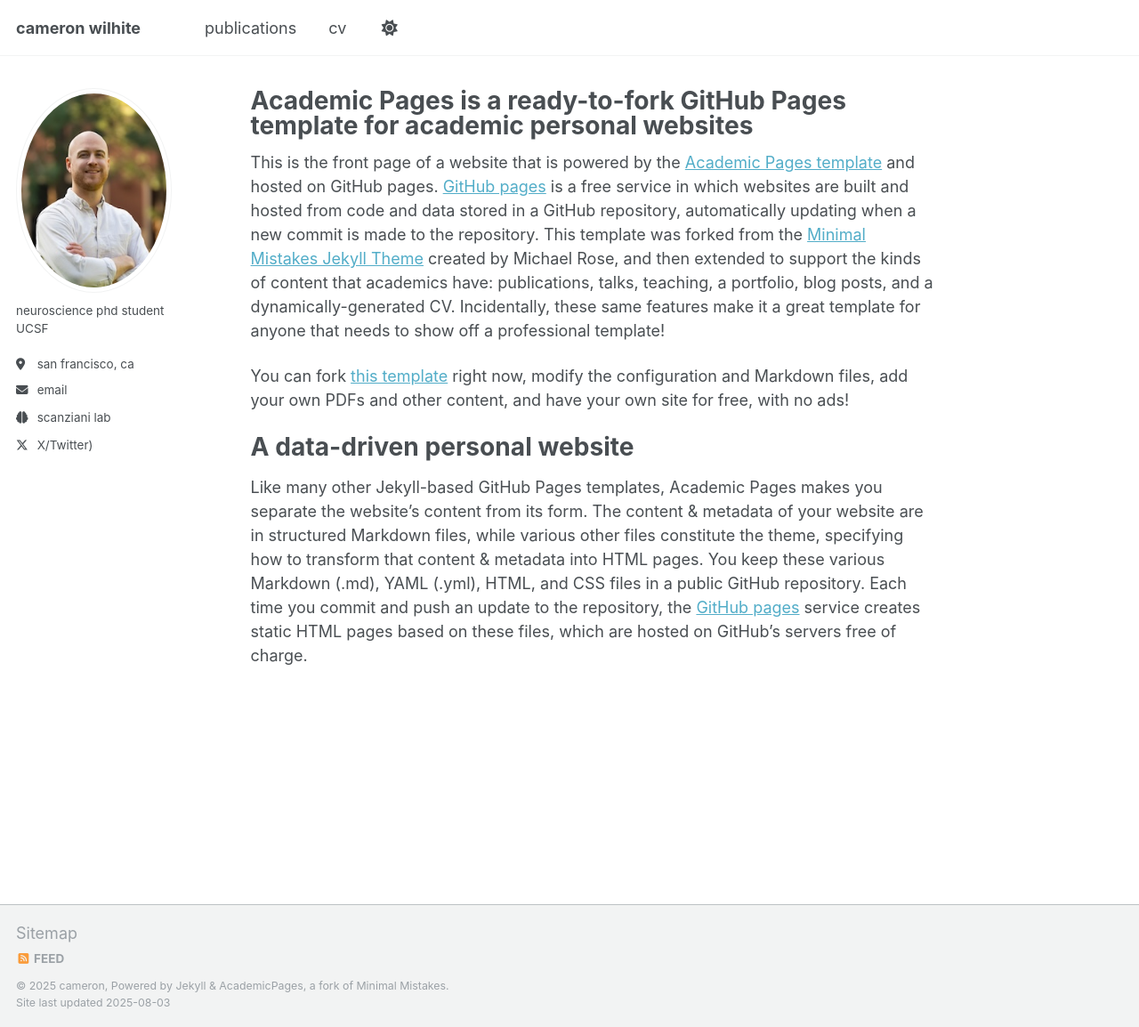
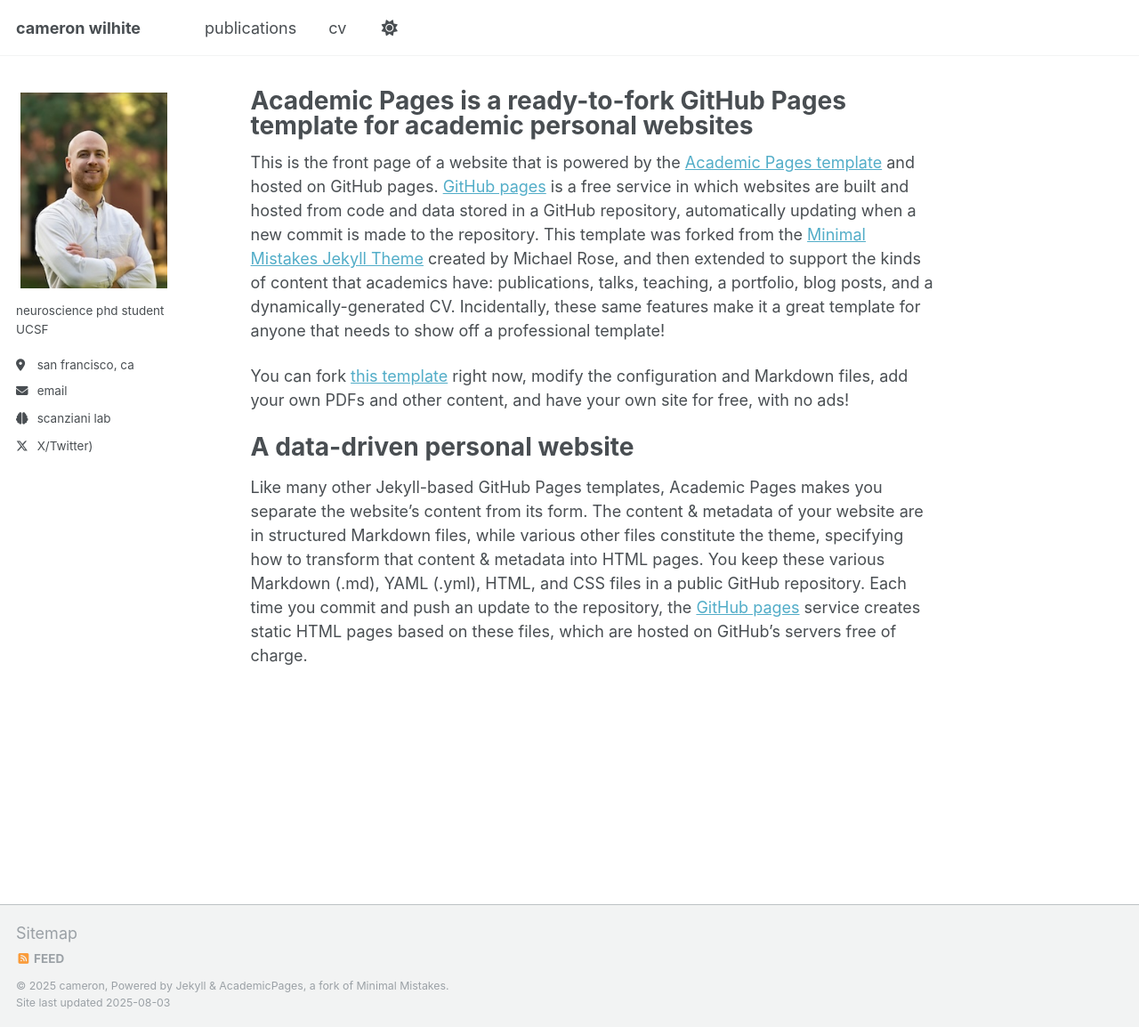
Before and after one commit to camwilhite/camwilhite.github.io, a Jekyll site: the page built from _pages/about.md, in a window 1280 px wide and 1154 px high. Shown: the whole window at 89% size. Built offline with Jekyll 4.4.1, drawn with Linux system fonts in a browser that asks for light colours; a script that is not in the unit is left out.

Commit message:
Update _sidebar.scss

```diff
--- a/_sass/layout/_sidebar.scss
+++ b/_sass/layout/_sidebar.scss
@@ -95,11 +95,11 @@
 
   img {
     max-width: 175px;
-    border-radius: 50%;
+    border-radius: 0;
 
     @include breakpoint($large) {
       padding: 5px;
-      border: 1px solid var(--global-border-color);
+      border: none;
     }
   }
 }
```
